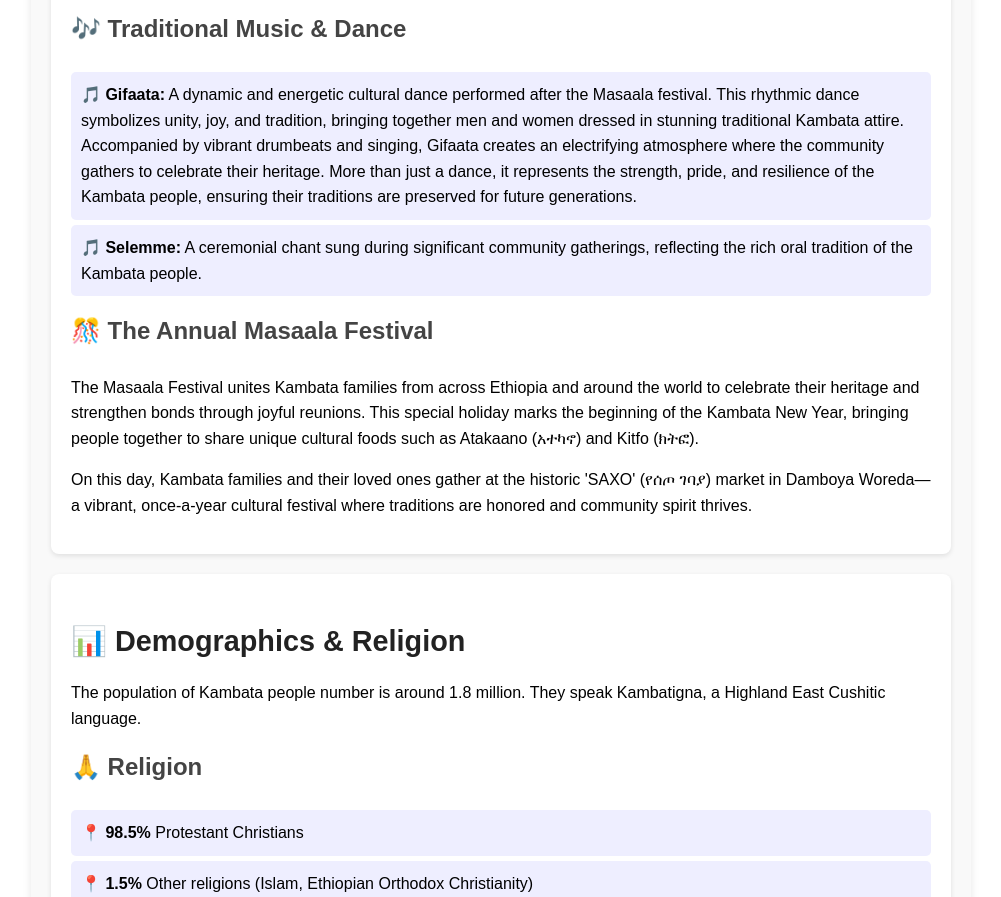
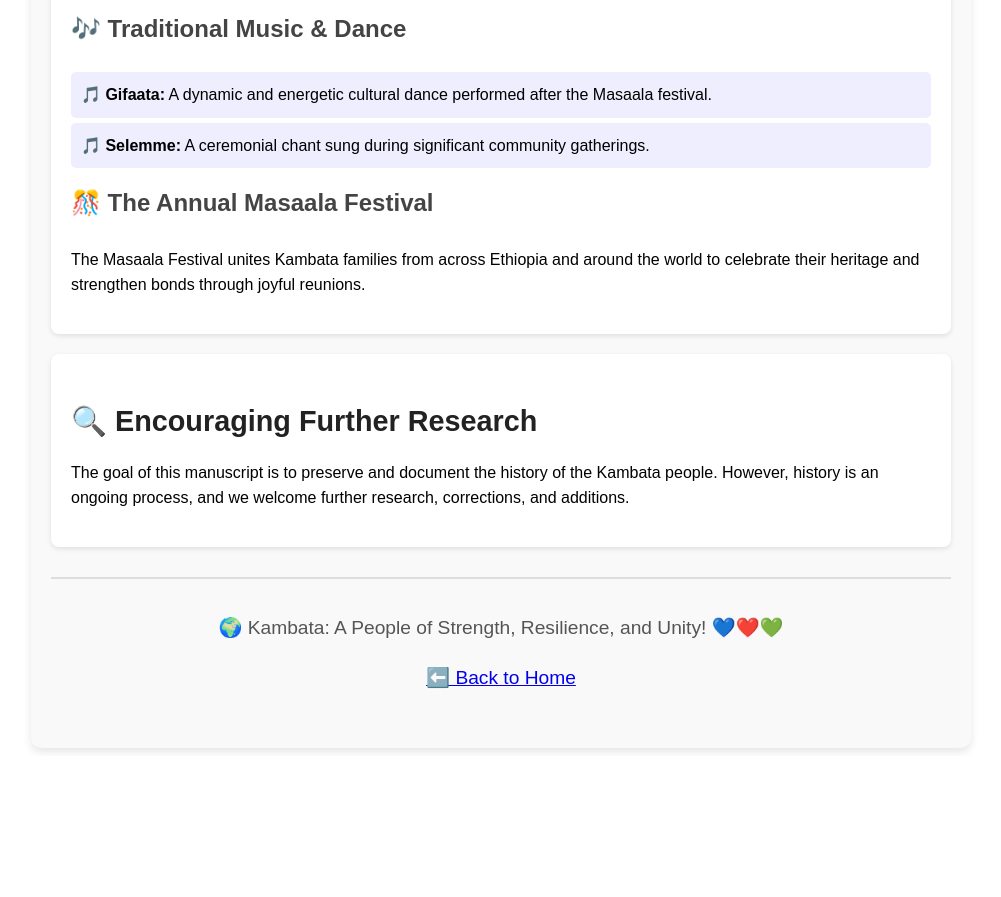
Before and after one commit to MamushG/kambata-website, a Next.js app: page /history in a window 1280 px wide. Shown: the part 1900-2797 px from the top of the page, without its empty margins (139-1140 px from the left). After the commit the page ends 2656 px from the top, so only its background shows below. Built offline with nearby package versions, Linux system fonts and the light colour scheme.

Commit message:
Fixed history page and members list

```diff
--- a/pages/history.js
+++ b/pages/history.js
@@ -1,8 +1,16 @@
+import Head from 'next/head';
+import Image from 'next/image';
+import Link from 'next/link';
 import styles from '../styles/History.module.css';
-import Link from 'next/link';
 
 export default function History() {
   return (
+    <>
+      <Head>
+        <title>History of the Kambata People</title>
+        <meta name="description" content="Explore the rich history, traditions, and heritage of the Kambata people in Ethiopia." />
+      </Head>
+
       <div className={styles.historyContainer}>
         {/* Breadcrumb Navigation */}
         <nav className={styles.breadcrumb}>
@@ -32,7 +40,7 @@ export default function History() {
         {/* Mount Hambaricho Section */}
         <section className={styles.section}>
           <h2>🏔️ Mount Hambaricho – A Historic Landmark</h2>
-        <img src="/images/hambaricho.jpg" alt="Mount Hambaricho" className={styles.image} />
+          <Image src="/images/hambaricho.jpg" alt="Mount Hambaricho" width={600} height={400} className={styles.image} />
           <p>One of the most significant historical and cultural sites of Kambata, featuring 777 stairs—believed to be the first in Africa and the seventh in the world.</p>
         </section>
 
@@ -50,38 +58,12 @@ export default function History() {
           <h2>🎉 Culture & Traditions</h2>
           <h3>🎶 Traditional Music & Dance</h3>
           <ul>
-          <li>🎵 <strong>Gifaata:</strong> A dynamic and energetic cultural dance performed after the Masaala festival. This rhythmic dance symbolizes unity, joy, and tradition, bringing together men and women dressed in stunning traditional Kambata attire. Accompanied by vibrant drumbeats and singing, Gifaata creates an electrifying atmosphere where the community gathers to celebrate their heritage. More than just a dance, it represents the strength, pride, and resilience of the Kambata people, ensuring their traditions are preserved for future generations.</li>
-          <li>🎵 <strong>Selemme:</strong> A ceremonial chant sung during significant community gatherings, reflecting the rich oral tradition of the Kambata people.</li>
+            <li>🎵 <strong>Gifaata:</strong> A dynamic and energetic cultural dance performed after the Masaala festival.</li>
+            <li>🎵 <strong>Selemme:</strong> A ceremonial chant sung during significant community gatherings.</li>
           </ul>
 
           <h3>🎊 The Annual Masaala Festival</h3>
-        <p>The Masaala Festival unites Kambata families from across Ethiopia and around the world to celebrate their heritage and strengthen bonds through joyful reunions. This special holiday marks the beginning of the Kambata New Year, bringing people together to share unique cultural foods such as Atakaano (አተካኖ) and Kitfo (ክትፎ).</p>
-        <p>On this day, Kambata families and their loved ones gather at the historic 'SAXO' (የሰጦ ገባያ) market in Damboya Woreda—a vibrant, once-a-year cultural festival where traditions are honored and community spirit thrives.</p>
-      </section>
-
-      {/* Demographics & Religion Section */}
-      <section className={styles.section}>
-        <h2>📊 Demographics & Religion</h2>
-        <p>The population of Kambata people number is around 1.8 million. They speak Kambatigna, a Highland East Cushitic language.</p>
-        <h3>🙏 Religion</h3>
-        <ul>
-          <li>📍 <strong>98.5%</strong> Protestant Christians</li>
-          <li>📍 <strong>1.5%</strong> Other religions (Islam, Ethiopian Orthodox Christianity)</li>
-        </ul>
-      </section>
-
-      {/* Education & Community Service Section */}
-      <section className={styles.section}>
-        <h2>🎓 Education & Community Service</h2>
-        <p>
-          The Kambata people place a strong emphasis on education, believing it to be a powerful tool for progress and development. Despite economic challenges, the region has produced a remarkable number of scholars, engineers, doctors, and professors who have made significant contributions both in Ethiopia and internationally.
-        </p>
-        <p>
-          Many Kambata professionals have excelled in medicine, engineering, academia, and leadership roles, bringing knowledge and expertise to their communities and beyond. However, the region continues to face economic hardships, with limited resources and infrastructure to fully support its growing number of educated youth.
-        </p>
-        <p>
-          To bridge this gap, various community-driven initiatives and diaspora contributions have played a crucial role in supporting schools, providing scholarships, and improving access to education. The resilience and determination of Kambata students remain a testament to the value placed on learning, perseverance, and the pursuit of excellence.
-        </p>
+          <p>The Masaala Festival unites Kambata families from across Ethiopia and around the world to celebrate their heritage and strengthen bonds through joyful reunions.</p>
         </section>
 
         {/* Call to Action */}
@@ -98,5 +80,6 @@ export default function History() {
           </p>
         </footer>
       </div>
+    </>
   );
 }
```
Lines whose indentation alone changed are shown as unchanged.
